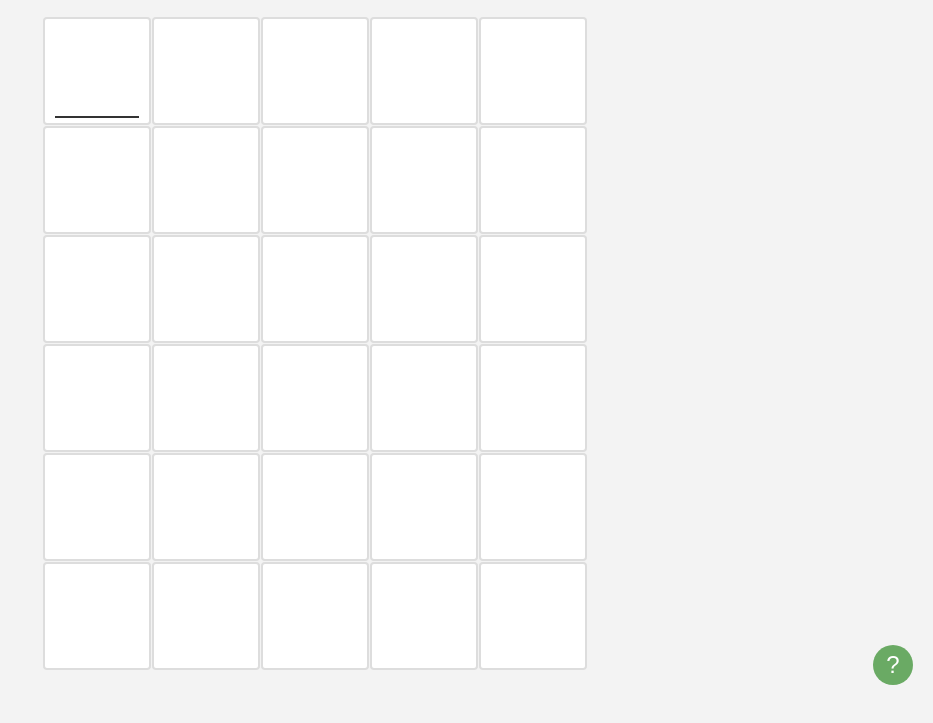
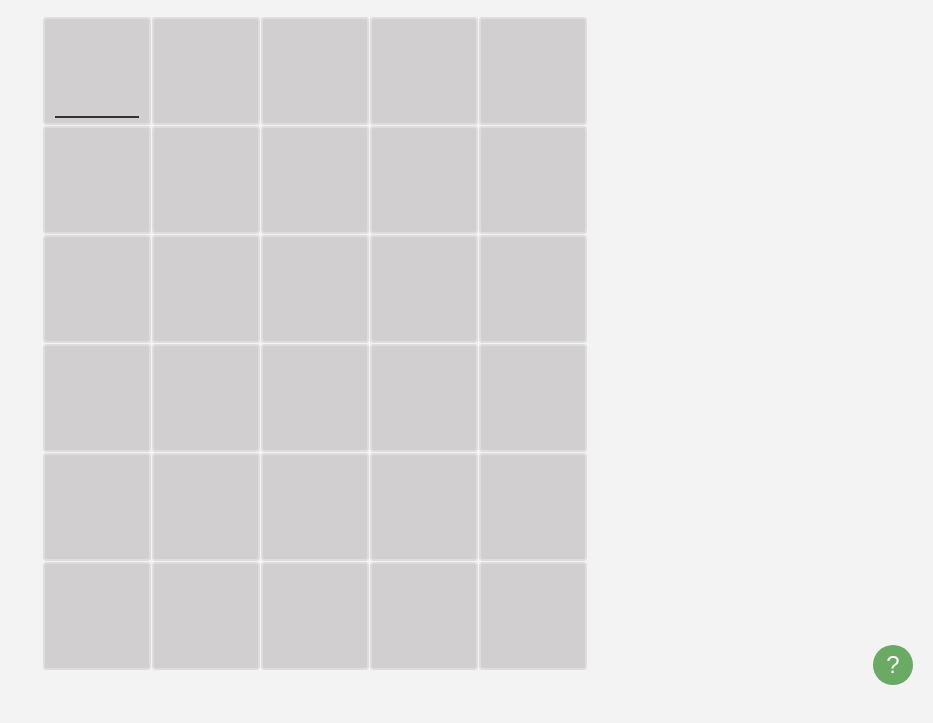
Before and after one commit to acostahelen/projeto-termo-clone-2jam1-helen-13, a plain HTML site: page index.html in a window 1280 px wide. Shown: the part 95-818 px from the top of the page, without its empty margins (347-1280 px from the left). Drawn offline with Linux system fonts and the light colour scheme.

Commit message:
Add files via upload

```diff
--- a/styles.css
+++ b/styles.css
@@ -48,7 +48,7 @@ h1 {
     align-items: center;
     font-size: 2rem;
     font-weight: bold;
-    background-color: #fff;
+    background-color: #5e53533a;
     border: 2px solid #ddd;
     border-radius: 4px;
     text-transform: uppercase;
```
